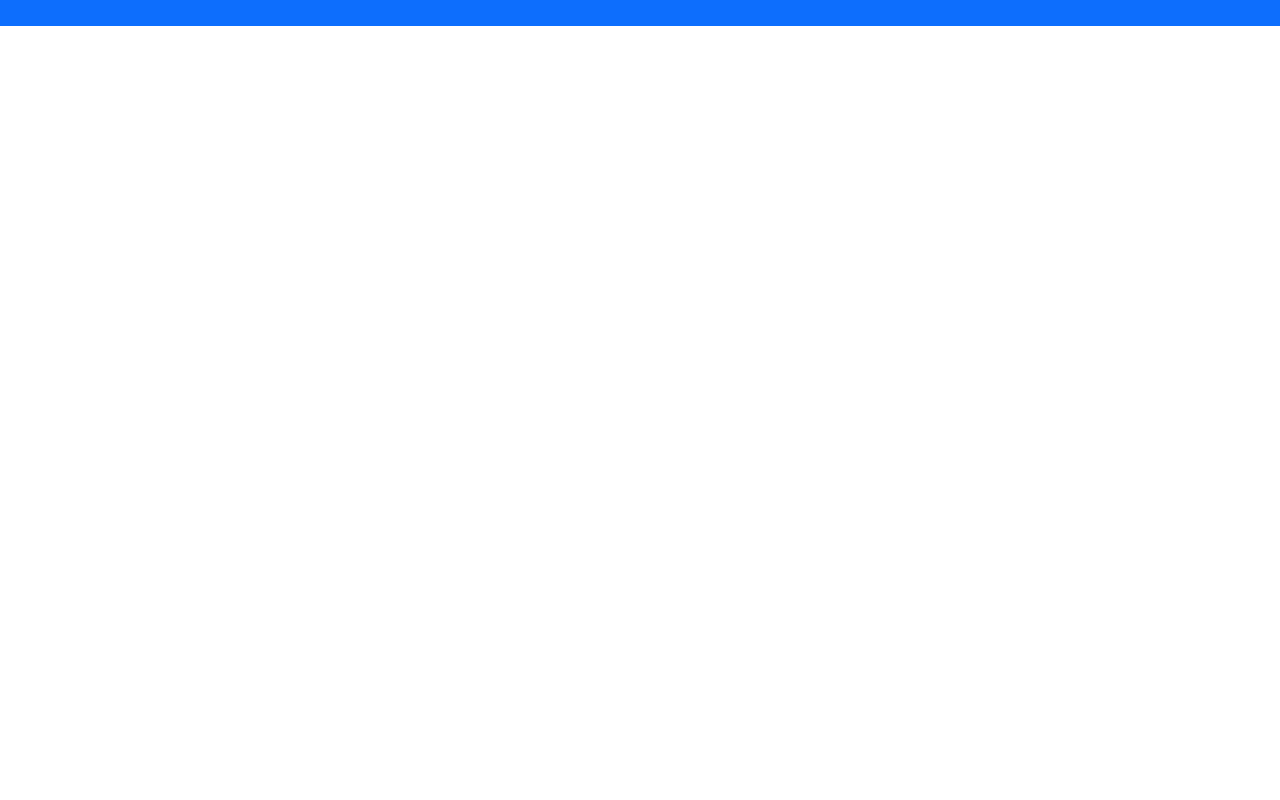
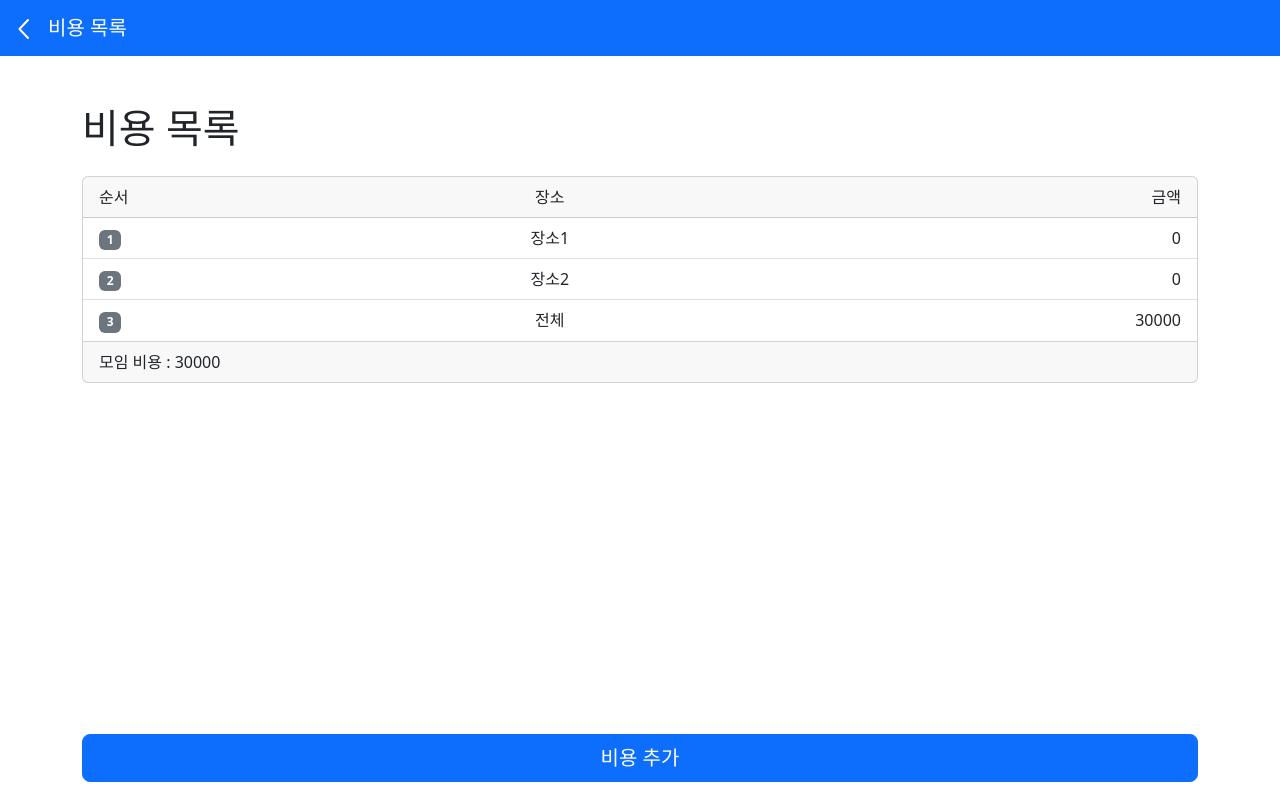
Before and after one commit to Cideth/event-expense-calculator, a Next.js app: page /gatherings/1/cost in a window 1280 px wide. Built offline with nearby package versions, Linux system fonts and the light colour scheme.

Commit message:
feat : 비용 그룹 페이지 추가

```diff
--- /dev/null
+++ b/src/app/gatherings/[roomId]/cost/CostGroupPage.tsx
@@ -0,0 +1,78 @@
+"use client";
+
+import { headerLayoutState } from "@/state/atom";
+import { usePathname } from "next/navigation";
+import React, { useState, useEffect } from "react";
+import { Button, Card, Container, ListGroup, Navbar } from "react-bootstrap";
+import { useSetRecoilState } from "recoil";
+import { costGroupTestData } from "../testdata";
+import Link from "next/link";
+
+interface CostGroupData {
+  id: string;
+  ord: number;
+  placeName: string | null;
+  totalCost: number;
+}
+
+export default function CostGroupPage() {
+  const setHeaderLayoutState = useSetRecoilState(headerLayoutState);
+  const pathName = usePathname();
+  const backUrl = pathName.replace(/\/place$/, "");
+  const [costGroup, setCostGroup] =
+    useState<CostGroupData[]>(costGroupTestData);
+
+  const totalCost = costGroup.reduce((acc, curr) => acc + curr.totalCost, 0);
+
+  useEffect(() => {
+    // 페이지가 로드되었을 때 헤더 상태 설정
+    setHeaderLayoutState({
+      backButtonUrlLink: backUrl,
+      title: "비용 목록",
+    });
+  }, [setHeaderLayoutState]); // 의존성 배열에 상태 설정 함수 추가
+
+  return (
+    <Container className="container mt-5">
+      <h1 className="mb-4">비용 목록</h1>
+
+      <Card>
+        <Card.Header className="d-flex">
+          <div className="col-3 ">순서</div>
+          <div className="col-4 text-center">장소</div>
+          <div className="col-5 text-end">금액</div>
+        </Card.Header>
+        <ListGroup variant="flush">
+          {costGroup.map((item, index) => (
+            <ListGroup.Item key={index} style={{ cursor: "pointer" }}>
+              <Link
+                href={pathName + "/" + item.id}
+                passHref
+                className="d-flex justify-content-between align-items-center"
+                style={{ textDecoration: "none", color: "inherit" }}
+              >
+                <div className="col-3 ">
+                  <span className="badge bg-secondary">{index + 1}</span>
+                </div>
+                <div className="col-4 text-center">
+                  {item.placeName ?? "전체"}
+                </div>
+                <div className="col-5 text-end">{item.totalCost}</div>
+              </Link>
+            </ListGroup.Item>
+          ))}
+        </ListGroup>
+        <Card.Footer>모임 비용 : {totalCost}</Card.Footer>
+      </Card>
+      <Navbar fixed="bottom" style={{ bottom: "10px" }}>
+        <Container>
+          <Link href={pathName + "/edit"} passHref className="w-100">
+            <Button variant="primary" size="lg" className="w-100">
+              비용 추가
+            </Button>
+          </Link>
+        </Container>
+      </Navbar>
+    </Container>
+  );
+}
--- a/src/app/gatherings/[roomId]/cost/page.tsx
+++ b/src/app/gatherings/[roomId]/cost/page.tsx
@@ -1,4 +1,5 @@
 import { Metadata } from "next";
+import CostGroupPage from "./CostGroupPage";
 
 export const metadata: Metadata = {
   title: "비용목록 확인",
@@ -6,5 +7,9 @@ export const metadata: Metadata = {
 };
 
 export default function Page() {
-  return <></>;
+  return (
+    <>
+      <CostGroupPage />
+    </>
+  );
 }
```
